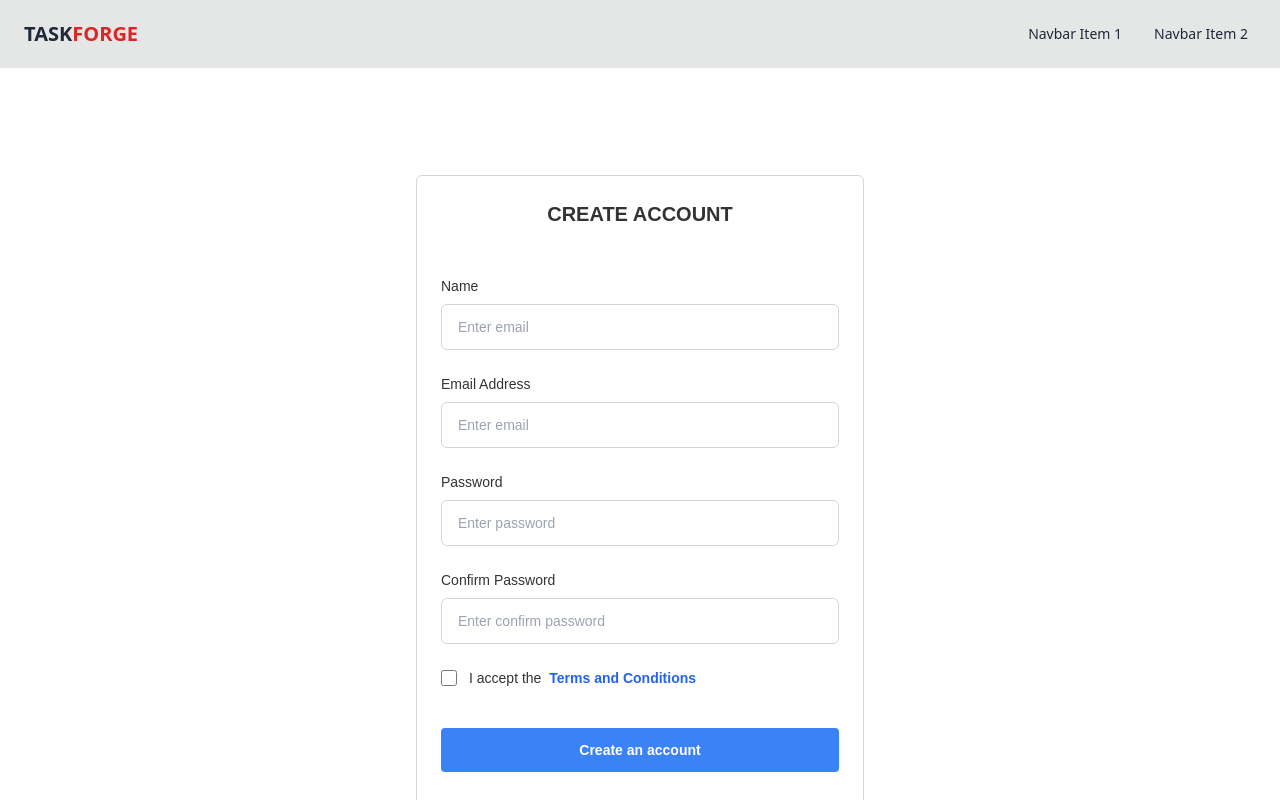
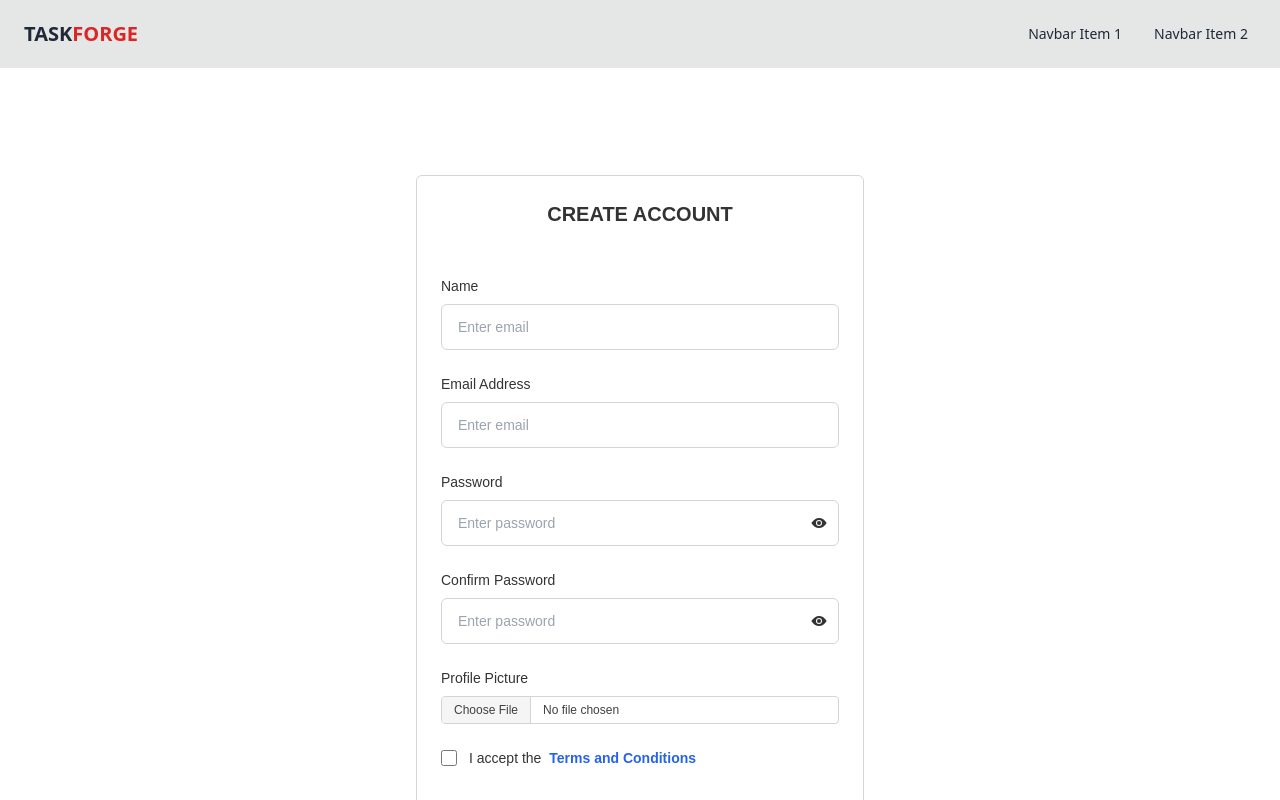
Before and after one commit to sheikhmohdnazmulhasan/task-maneger-client, a React (Vite) app: page /register in a window 1280 px wide. Shown: the top 800 px of the page. Built offline with nearby package versions, Linux system fonts and the light colour scheme.

Commit message:
show and hide password functionality added on the register page

```diff
--- a/src/pages/Register.jsx
+++ b/src/pages/Register.jsx
@@ -1,13 +1,17 @@
+import { useState } from "react";
+import { IoEye, IoEyeOff } from "react-icons/io5";
 
 const Register = () => {
+    const [showPassword, setShowPassword] = useState(false)
+    const [showConPassword, setShowConPassword] = useState(false)
 
-    function handleRegister(event){
+    function handleRegister(event) {
         alert('form submited')
     }
 
     return (
         <div>
-            <div className="flex flex-col justify-center font-[sans-serif] my-10 text-[#333] sm:h-screen p-4">
+            <div className="flex flex-col justify-center font-[sans-serif] my-20 text-[#333] sm:h-screen p-4">
                 <div className="max-w-md w-full mx-auto border border-gray-300 rounded-md p-6">
                     <div className="text-center mb-12">
                         <p className="text-xl uppercase font-bold">create account</p>
@@ -24,15 +28,30 @@ const Register = () => {
                             </div>
                             <div>
                                 <label className="text-sm mb-2 block">Password</label>
-                                <input name="password" type="password" className="bg-white border border-gray-300 w-full text-sm px-4 py-3 rounded-md outline-blue-500" placeholder="Enter password" />
+                                <div className="flex relative">
+                                    <input name="password" type={showPassword ? 'text' : 'password'} className="bg-white border border-gray-300 w-full text-sm px-4 py-3 rounded-md outline-blue-500" placeholder="Enter password" />
+                                    {!showPassword ? <IoEye className="absolute right-3 mt-[15px] cursor-pointer" onClick={() => setShowPassword(!showPassword)} /> :
+                                        <IoEyeOff className="absolute right-3 mt-[15px] cursor-pointer" onClick={() => setShowPassword(!showPassword)} />}
+                                </div>
                             </div>
                             <div>
                                 <label className="text-sm mb-2 block">Confirm Password</label>
-                                <input name="cpassword" type="password" className="bg-white border border-gray-300 w-full text-sm px-4 py-3 rounded-md outline-blue-500" placeholder="Enter confirm password" />
+                                <div className="flex relative">
+                                    <input name="password" type={showConPassword? 'text' : 'password'} className="bg-white border border-gray-300 w-full text-sm px-4 py-3 rounded-md outline-blue-500" placeholder="Enter password" />
+                                    {!showConPassword ? <IoEye className="absolute right-3 mt-[15px] cursor-pointer" onClick={() => setShowConPassword(!showConPassword)} /> :
+                                        <IoEyeOff className="absolute right-3 mt-[15px] cursor-pointer" onClick={() => setShowConPassword(!showConPassword)} />}
+                                </div>
+                            </div>
+                            <div className="mb-3">
+                                <label className="text-sm mb-2 block">Profile Picture</label>
+                                <input
+                                    className="relative m-0 block w-full min-w-0 flex-auto cursor-pointer rounded border border-solid border-neutral-300 bg-clip-padding px-3 py-[0.32rem] text-xs font-normal text-neutral-700 transition duration-300 ease-in-out file:-mx-3 file:-my-[0.32rem] file:cursor-pointer file:overflow-hidden file:rounded-none file:border-0 file:border-solid file:border-inherit file:bg-neutral-100 file:px-3 file:py-[0.32rem] file:text-neutral-700 file:transition file:duration-150 file:ease-in-out file:[border-inline-end-width:1px] file:[margin-inline-end:0.75rem] hover:file:bg-neutral-200 focus:border-primary focus:text-neutral-700 focus:shadow-te-primary focus:outline-none dark:border-neutral-600 dark:text-neutral-200 dark:file:bg-neutral-700 dark:file:text-neutral-100 dark:focus:border-primary"
+                                    id="formFileSm"
+                                    type="file" />
                             </div>
                             <div className="flex items-center">
                                 <input id="remember-me" name="remember-me" type="checkbox" className="h-4 w-4 shrink-0 text-blue-600 focus:ring-blue-500 border-gray-300 rounded" />
-                                <label for="remember-me" className="ml-3 block text-sm">
+                                <label htmlFor="remember-me" className="ml-3 block text-sm">
                                     I accept the <a href="javascript:void(0);" className="text-blue-600 font-semibold hover:underline ml-1">Terms and Conditions</a>
                                 </label>
                             </div>
```
